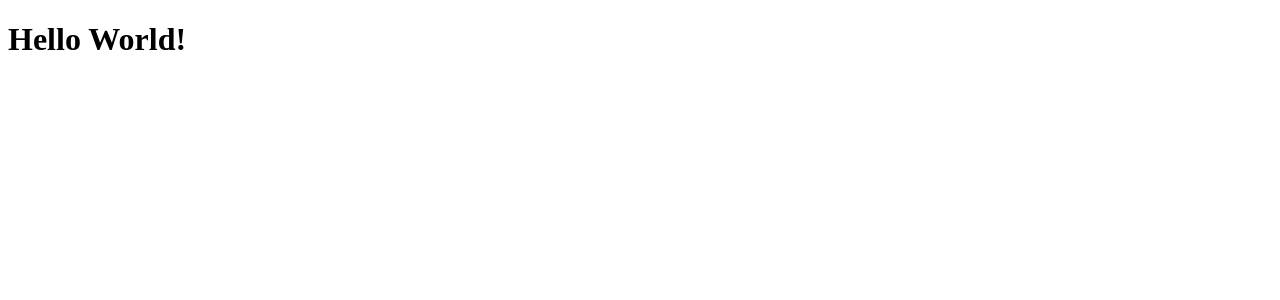
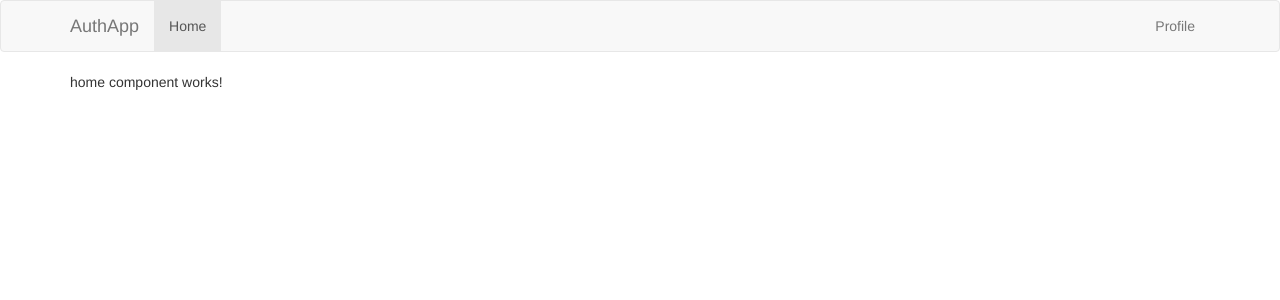
Before and after one commit to yoSteve/Auth-App, an Angular app: page / in a window 1280 px wide. Shown: the top 300 px of the page. Built offline with nearby package versions, Linux system fonts and the light colour scheme.

Commit message:
setup router and navbar

```diff
--- a/src/app/app.component.html
+++ b/src/app/app.component.html
@@ -1,3 +1,25 @@
-<h1>
-  {{title}}
-</h1>
+<nav class="navbar navbar-default">
+  <div class="container">
+    <div class="navbar-header">
+      <button type="button" class="navbar-toggle collapsed" data-toggle="collapse" data-target="#navbar" aria-expanded="false" aria-controls="navbar">
+            <span class="sr-only">Toggle navigation</span>
+            <span class="icon-bar"></span>
+            <span class="icon-bar"></span>
+            <span class="icon-bar"></span>
+          </button>
+      <a class="navbar-brand" href="/">AuthApp</a>
+    </div>
+    <div id="navbar" class="collapse navbar-collapse">
+      <ul class="nav navbar-nav">
+        <li routerLinkActive="active" [routerLinkActiveOptions]="{exact: true}"><a routerLink="/">Home</a></li>
+      </ul>
+      <ul class="nav navbar-nav navbar-right">
+        <li routerLinkActive="active"><a routerLink="/profile">Profile</a></li>
+      </ul>
+    </div><!--/.nav-collapse -->
+  </div>
+</nav>
+<div class="container">
+  <router-outlet>
+    </router-outlet>
+ </div>
--- a/src/app/app.routing.ts
+++ b/src/app/app.routing.ts
@@ -0,0 +1,20 @@
+import { ModuleWithProviders } from '@angular/core';
+import { Routes, RouterModule } from '@angular/router';
+
+import { HomeComponent } from './components/home/home.component';
+import { ProfileComponent } from './components/profile/profile.component';
+
+const appRoutes: Routes = [
+   {
+      path: '',
+      component: HomeComponent
+   },
+   {
+      path: 'profile',
+      component: ProfileComponent
+   }
+];
+
+export const appRoutingProviders: any[] = [];
+
+export const routing: ModuleWithProviders = RouterModule.forRoot(appRoutes);
--- a/src/index.html
+++ b/src/index.html
@@ -3,12 +3,12 @@
 <head>
   <meta charset="utf-8">
   <title>AuthApp</title>
-  <base href="/">
-
+  <link rel="stylesheet" href="https://maxcdn.bootstrapcdn.com/bootstrap/3.3.7/css/bootstrap.min.css">
   <meta name="viewport" content="width=device-width, initial-scale=1">
   <link rel="icon" type="image/x-icon" href="favicon.ico">
 </head>
 <body>
+   <base href="/">
   <app-root>Loading...</app-root>
 </body>
 </html>
```
Also changed, not shown: src/app/app.module.ts (+5 -2 lines).
